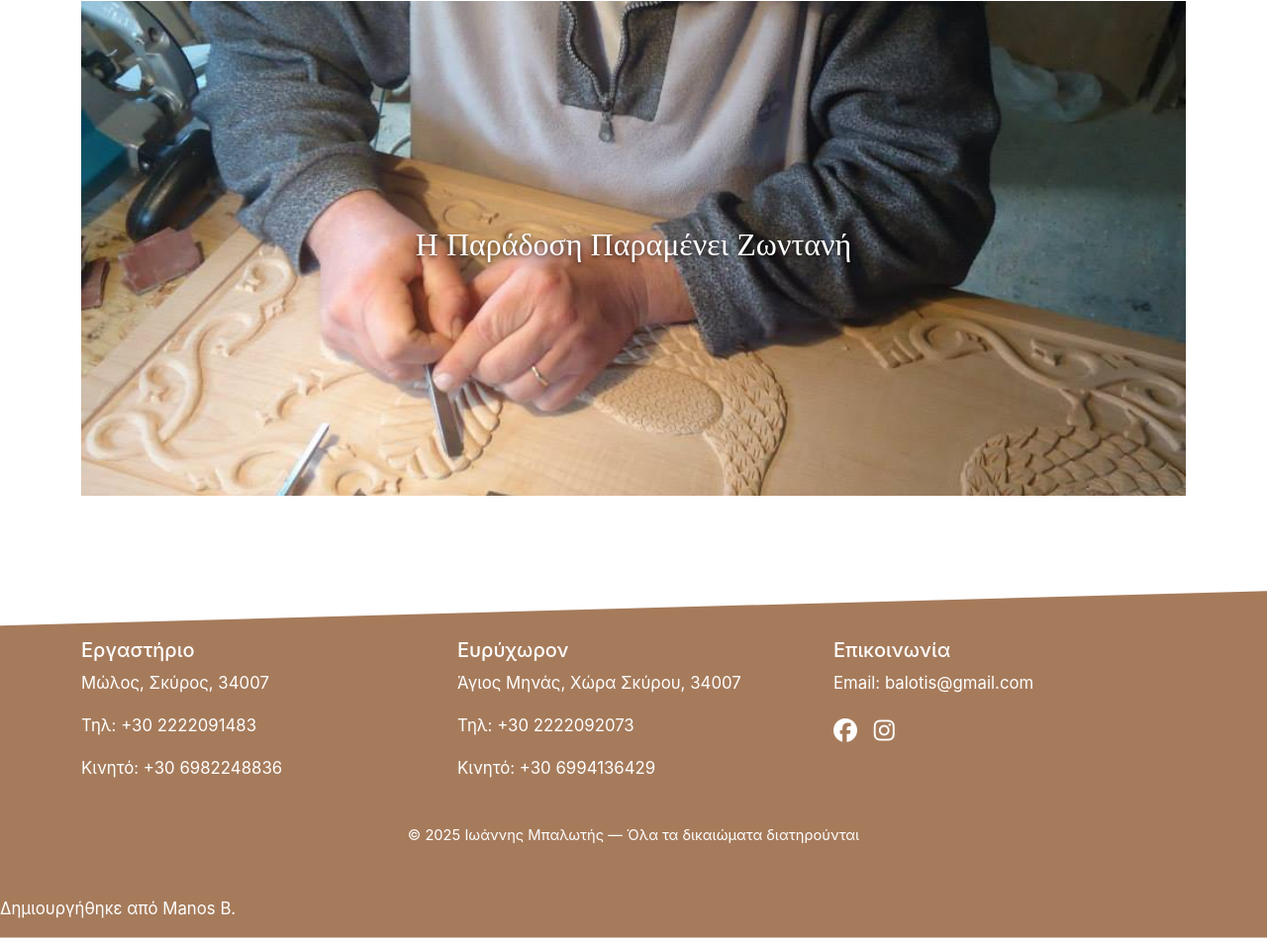
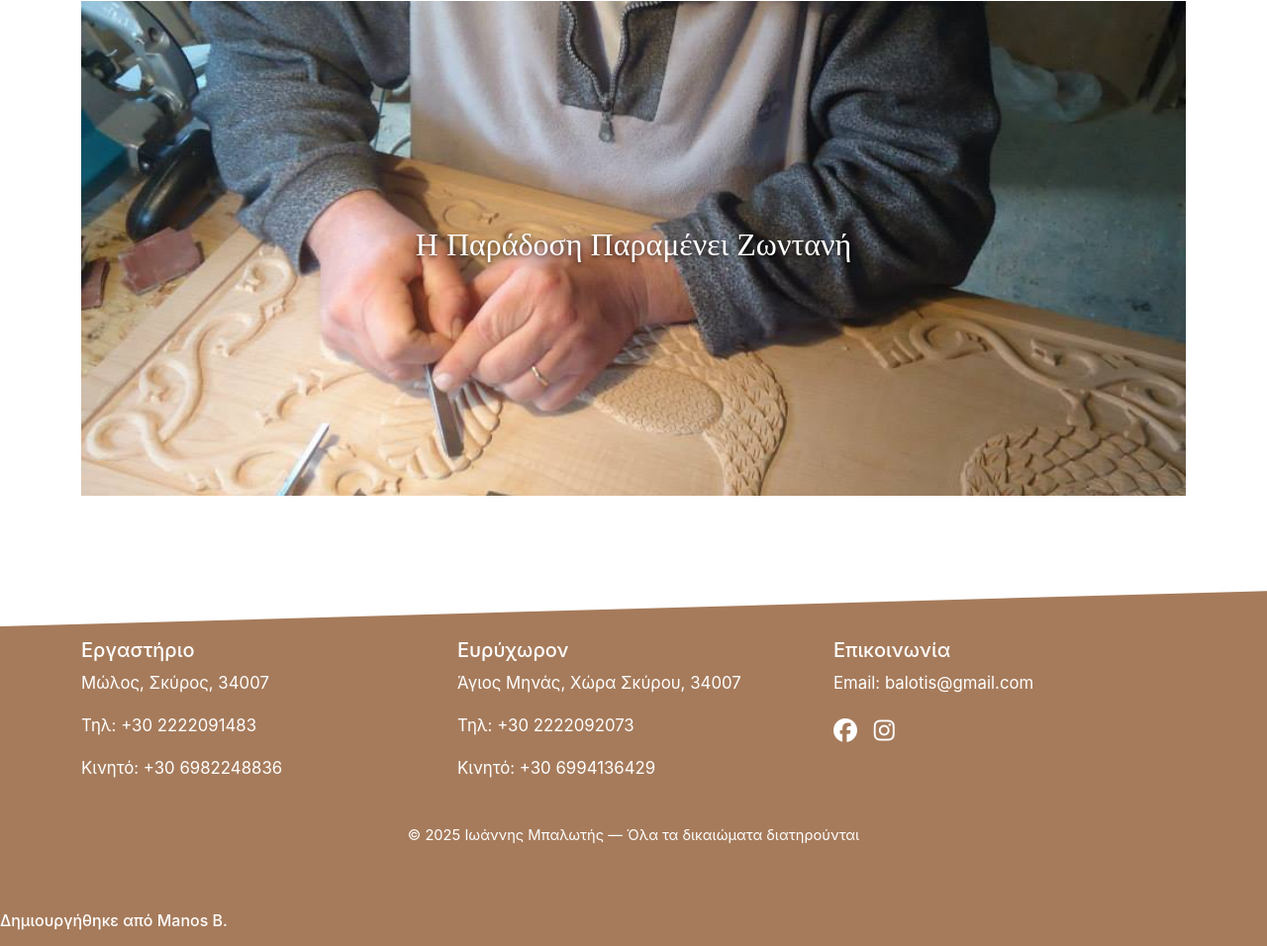
Before and after one commit to manosbalotis01/balotis.gr, a plain HTML site: page index.html in a window 1280 px wide. Shown: the part 899-1855 px from the top of the page at 99% size. Drawn offline with nearby package versions, Linux system fonts and the light colour scheme.

Commit message:
Update index.html

```diff
--- a/index.html
+++ b/index.html
@@ -94,7 +94,7 @@
 
     </div>
   </div>
-  <p><span  data-key="footerCreatedBy">Δημιουργήθηκε από</span> <a href="https://www.instagram.com/manos.balotis">Manos B.</a></p>
+  <p><h6><span  data-key="footerCreatedBy">Δημιουργήθηκε από</span> <a href="https://www.instagram.com/manos.balotis">Manos B.</a></h6></p>
 
 </footer>
 
```
